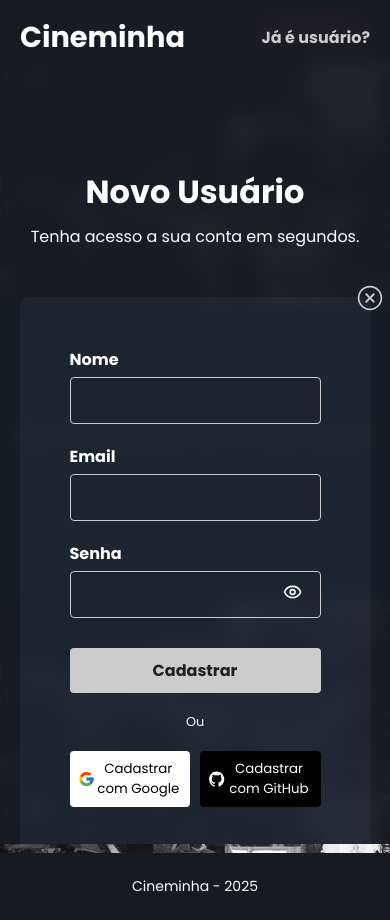
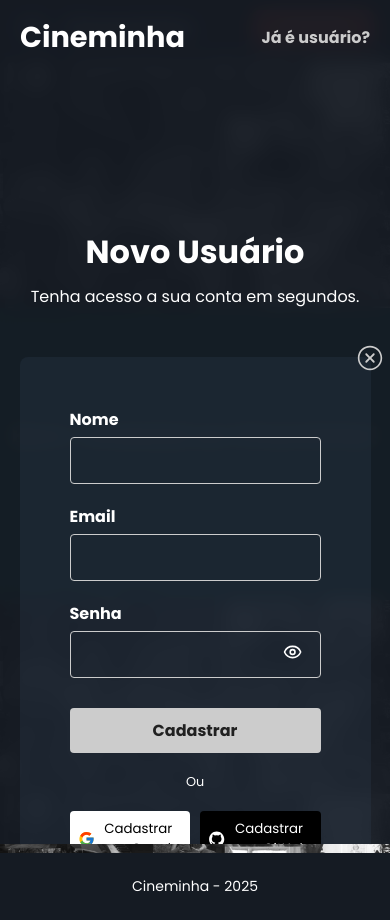
Before and after one commit to lucasecs92/movie-streaming, a Next.js app in the folder streaming-root/: page / in a window 390 px wide. Both pictures are taken after a click on the item "CADASTRO". Built offline with nearby package versions, Linux system fonts and the light colour scheme.

Commit message:
Update Modal.module.scss

```diff
--- a/streaming-root/src/styles/Modal.module.scss
+++ b/streaming-root/src/styles/Modal.module.scss
@@ -10,6 +10,7 @@
   backdrop-filter: blur(10px);
   overflow-y: auto;
   inset: 0;
+  padding-top: 300px;
 }
 
 .headerModal {
@@ -46,7 +47,8 @@
 }
 
 .modalHeading {
-  padding-top: 180px;
+  // margin-top: 180px;
+
   display: flex;
   flex-direction: column;
   align-items: center;
@@ -74,6 +76,7 @@
   position: relative;
   width: 90%;
   max-width: 550px;
+  margin-bottom: 100px;
 }
 
 .closeButton {
@@ -234,4 +237,10 @@
   .headerModal {
     padding: 1rem 0;
   }
+
+  .modalHeading {
+    margin-top: 100px;
+    padding: 0 1rem;
+    box-sizing: border-box;
+  }
 }
```
